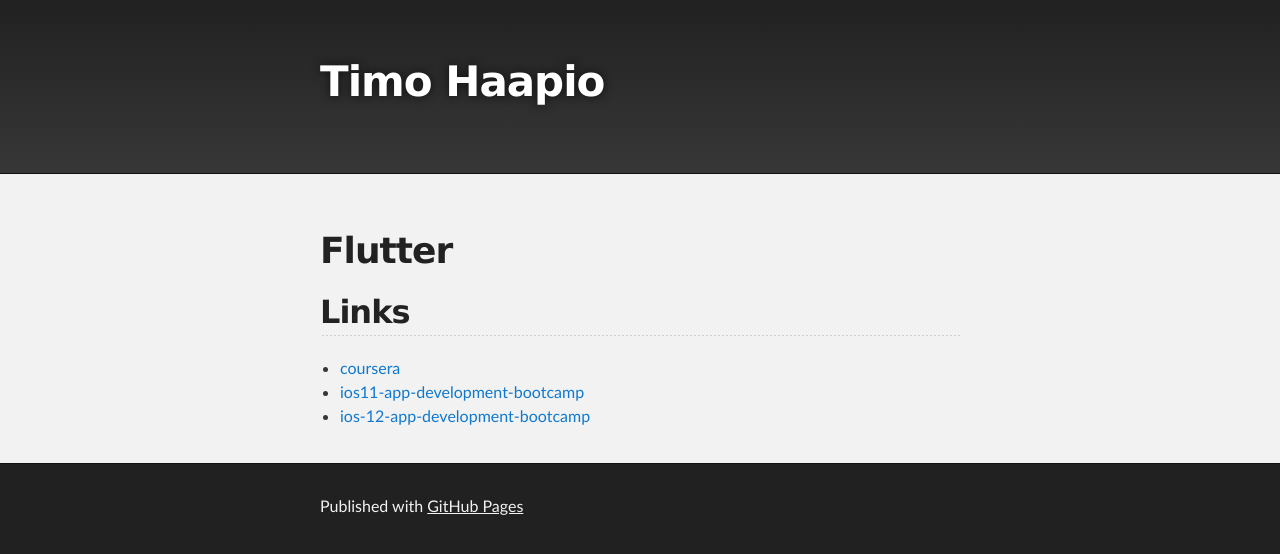
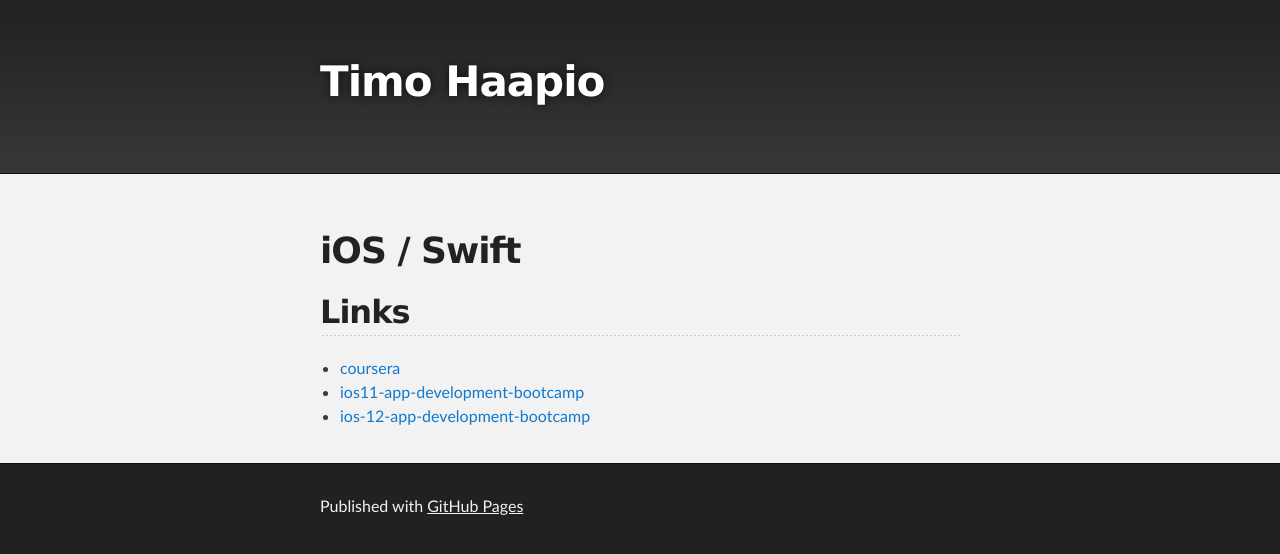
Before and after one commit to haapio/haapio.github.io, a Jekyll site: the page built from ios.md, in a window 1280 px wide. Shown: the top 554 px of the page. Built offline with Jekyll 4.4.1, drawn with Linux system fonts in a browser that asks for light colours; the repository's description, which GitHub fills in, is left out; our own code applies the rules of GitHub Pages for plain Markdown files.

Commit message:
Update ios.md

```diff
--- a/ios.md
+++ b/ios.md
@@ -2,7 +2,7 @@
 layout: default
 ---
 
-# Flutter
+# iOS / Swift
 
 ## Links
 - [coursera](https://www.coursera.org/specializations/app-development)
```
